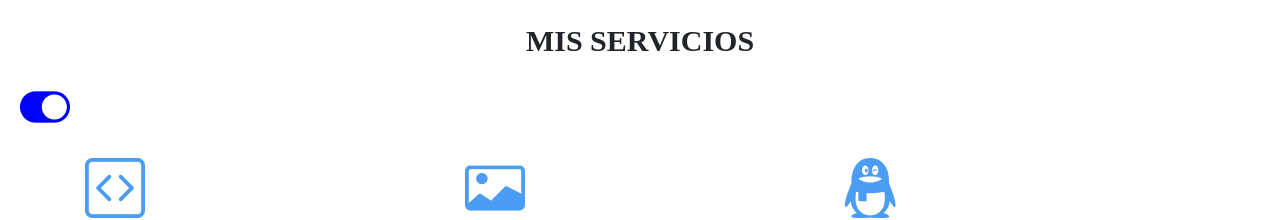
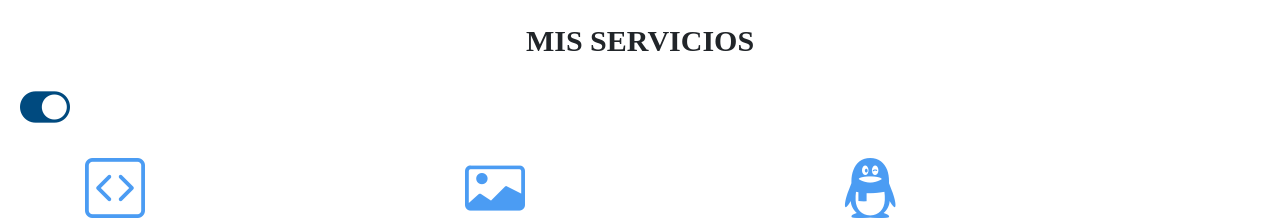
Before and after one commit to ERIKAROMEROTAMAYO/portafolioErikaRomerTamayo, a plain HTML site: page index.html in a window 1280 px wide. Shown: the part 725-945 px from the top of the page. Drawn offline with nearby package versions, Linux system fonts and the light colour scheme.

Commit message:
cambio de color

```diff
--- a/estilos.css
+++ b/estilos.css
@@ -15,7 +15,7 @@
 }
 .changecolor i.bi.bi-toggle-on{
     font-size: 50px;
-    color: blue;
+    color: rgb(0, 74, 127);
     display: block;
 }
 .flotanteazul{
```
